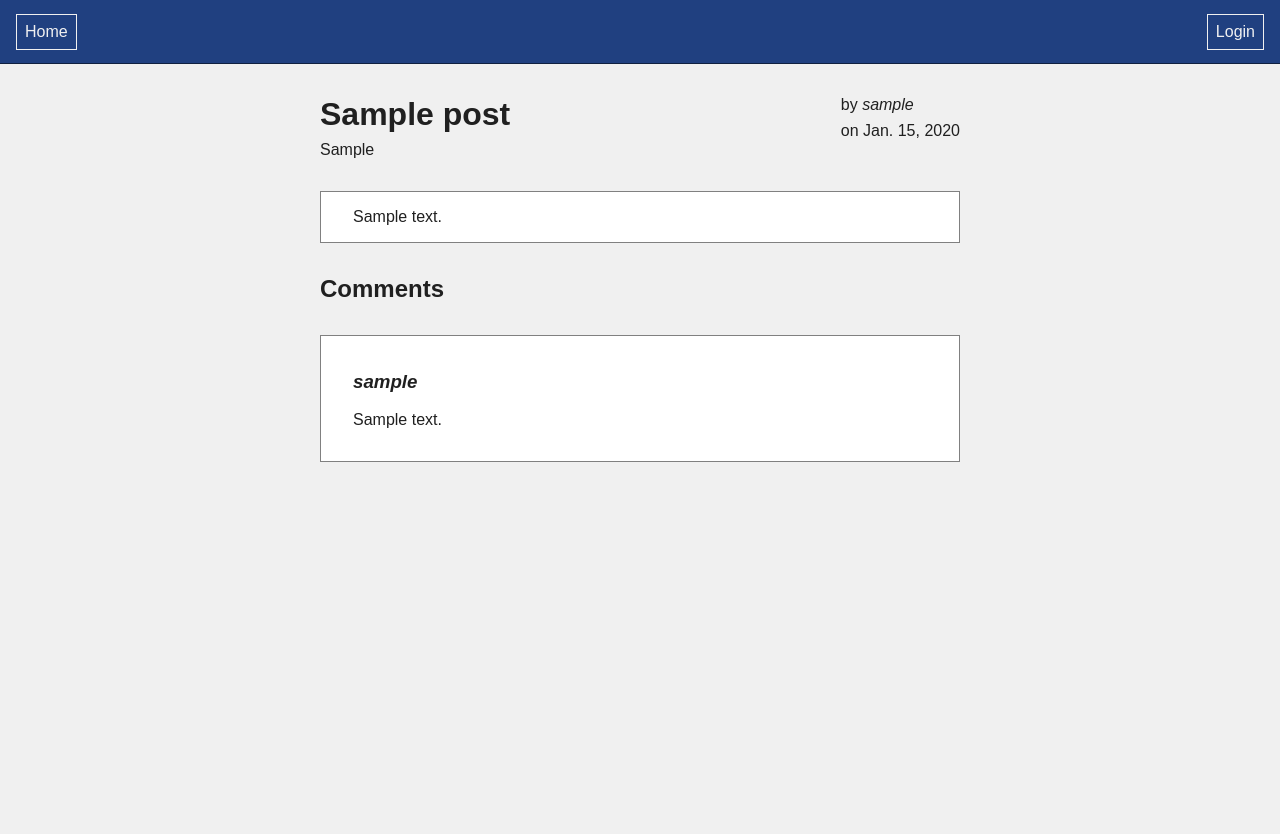
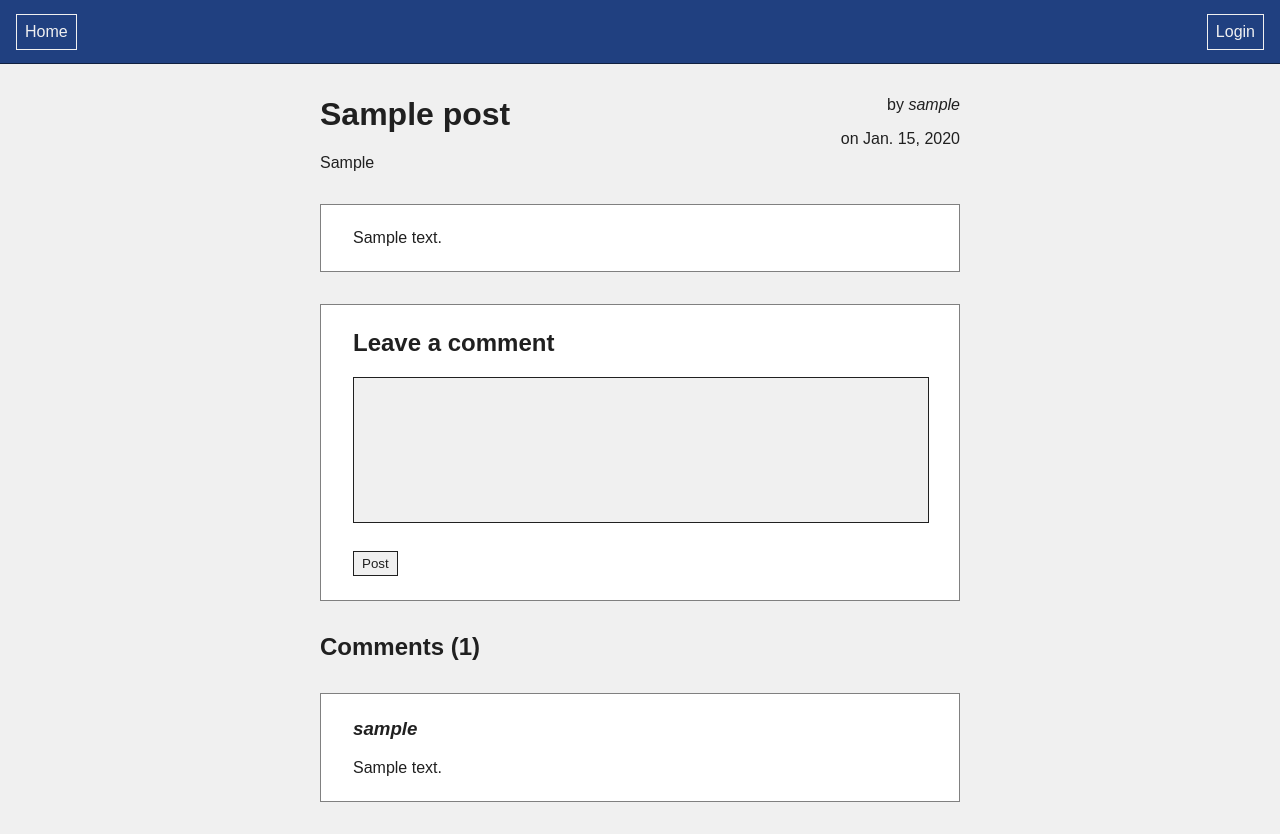
Before and after one commit to dvk2807/djlog, a Django app: page /post/1/ in a window 1280 px wide. Before the commit the page ends 462 px from the top, so only its background shows below. Run offline with Django 5.2, Linux system fonts and the light colour scheme; tables that the repository leaves empty hold one stand-in row (values such as "Sample post").

Commit message:
Implement comment posting

```diff
--- /dev/null
+++ b/blog/forms.py
@@ -0,0 +1,9 @@
+from django import forms
+
+from blog.models import Comment
+
+class CommentForm(forms.ModelForm):
+    class Meta:
+        model = Comment
+        fields = ["content"]
+        labels = {"content": ""}
--- a/blog/static/blog/general.css
+++ b/blog/static/blog/general.css
@@ -34,17 +34,17 @@ img{
     user-select: none;
 }
 .box{
-    padding: 16px 32px;
+    padding: 24px 32px;
 
-    overflow: hidden;
+    word-wrap: break-word;
 
     border: solid 1px #808080;
     background-color: #ffffff;
 }
-.box-header > *:first-child{
+.box-header > *:first-child, .box > *:first-child{
     margin-top: 0;
 }
-.box-header > *:last-child{
+.box-header > *:last-child, .box > *:last-child{
     margin-bottom: 0;
 }
 .box-hr{
@@ -53,3 +53,12 @@ img{
     border: none 0;
     border-top: solid 1px #808080;
 }
+
+.button {
+    padding: 4px 8px;
+
+    background-color: #f0f0f0;
+
+    border: solid 1px #202020;
+    border-radius: 0;
+}
--- a/blog/static/blog/post.css
+++ b/blog/static/blog/post.css
@@ -1,13 +1,32 @@
 #header{
     display: grid;
     grid-template-columns: 1fr auto;
-    grid-gap: 32px;
+    gap: 32px;
+}
+#header *{
+    word-break: break-all;
+}
+#header-right{
+    text-align: end;
 }
 #header-title, #header-author{
     margin-top: 0;
+}
+#header-tagline, #header-date{
     margin-bottom: 0;
 }
-#header-tagline, #header-date{
-    margin-top: 8px;
-    margin-bottom: 0;
+#comment-form textarea{
+    width: calc(100% - 2 * 8px);
+    height: 128px;
+
+    padding: 8px;
+
+    background-color: #f0f0f0;
+
+    border: solid 1px #202020;
+
+    resize: none;
 }
+#comment-form button{
+    margin-top: 24px;
+}
--- a/blog/templates/blog/post.html
+++ b/blog/templates/blog/post.html
@@ -9,11 +9,11 @@
 
 {% block content %}
     <div class="box-header" id="header">
-        <div>
+        <div id="header-left">
             <h1 id="header-title">{{ post_title }}</h1>
             <p id="header-tagline">{{ post_tagline }}</p>
         </div>
-        <div>
+        <div id="header-right">
             <p id="header-author">by <i>{{ post_author }}</i></p>
             <p id="header-date">on {{ post_date }}</p>
         </div>
@@ -23,14 +23,29 @@
         {{ post_content | safe }}
     </div>
 
-    <div class="box-header">
-        <h2>Comments</h2>
+    <div class="box">
+        <h2>Leave a comment</h2>
+        <form method="post" id="comment-form">
+            {% csrf_token %}
+            {{ post_comment_form }}
+            <button type="submit" class="button">Post</button>
+        </form>
     </div>
 
-    {% for comment_username, comment_content in post_comments_arguments %}
+    <div class="box-header">
+        <h2>Comments ({{ post_comments_arguments|length }})</h2>
+    </div>
+
+    {% if post_comments_arguments|length == 0 %}
         <div class="box">
-            <h3><i>{{ comment_username }}</i></h3>
-            <p>{{ comment_content }}</p>
+            <h3>No comments here yet...</h3>
         </div>
-    {% endfor %}
+    {% else %}
+        {% for comment_username, comment_content in post_comments_arguments %}
+            <div class="box">
+                <h3><i>{{ comment_username }}</i></h3>
+                <p>{{ comment_content }}</p>
+            </div>
+        {% endfor %}
+    {% endif %}
 {% endblock %}
--- a/blog/views.py
+++ b/blog/views.py
@@ -1,25 +1,36 @@
-from django.shortcuts import get_object_or_404, render
+from django.shortcuts import get_object_or_404, redirect, render
 
 from blog.models import Post, Comment
+from blog.forms import CommentForm
 
 def homepage(request):
     posts = Post.objects.all()
 
-    arguments = {"arguments": map(lambda post: (post.pk, post.title, post.tagline), posts)}
+    arguments = {"arguments": list(map(lambda post: (post.pk, post.title, post.tagline), posts))}
 
     return render(request, "blog/homepage.html", arguments)
 
 def post(request, post_id):
     post = get_object_or_404(Post, pk=post_id)
     comments = Comment.objects.filter(post__id=post_id)
-    comments_arguments = map(lambda comment: (comment.user.username, comment.content), comments)
+    comments_arguments = list(map(lambda comment: (comment.user.username, comment.content), comments))
+
+    if request.method == "POST":
+        comment_form = CommentForm(request.POST)
+        if comment_form.is_valid():
+            Comment.objects.create(user=request.user, post=post, content=comment_form.cleaned_data["content"])
+            return redirect(f"/post/{post_id}")
+
+    comment_form = CommentForm()
+
     arguments = {
-        "post_title": post.title,
-        "post_tagline": post.tagline,
-        "post_author": post.author.username,
-        "post_date": post.date,
-        "post_content": post.content,
-        "post_comments_arguments": comments_arguments,
+            "post_title": post.title,
+            "post_tagline": post.tagline,
+            "post_author": post.author.username,
+            "post_date": post.date,
+            "post_content": post.content,
+            "post_comments_arguments": comments_arguments,
+            "post_comment_form": comment_form,
     }
 
     return render(request, "blog/post.html", arguments)
```
